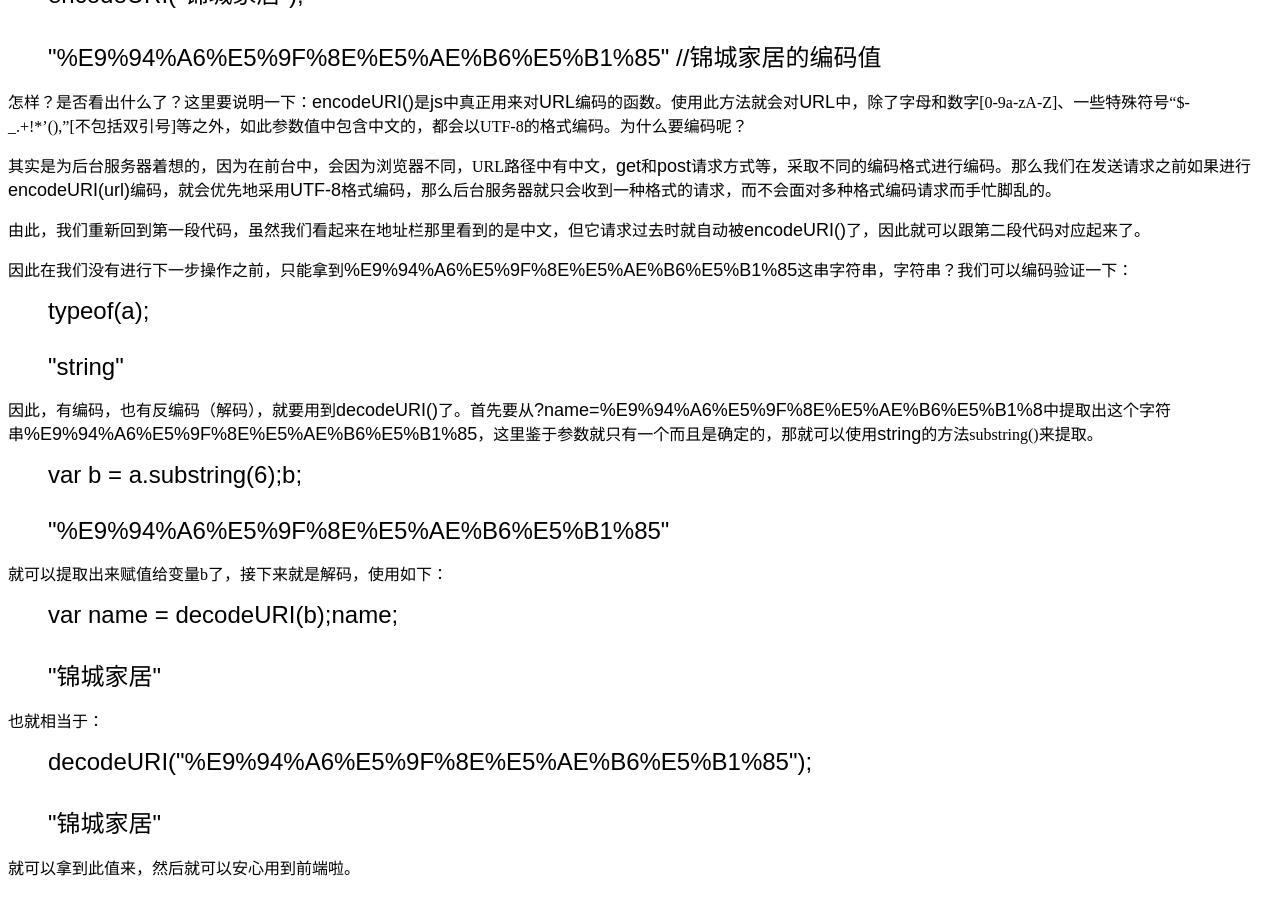
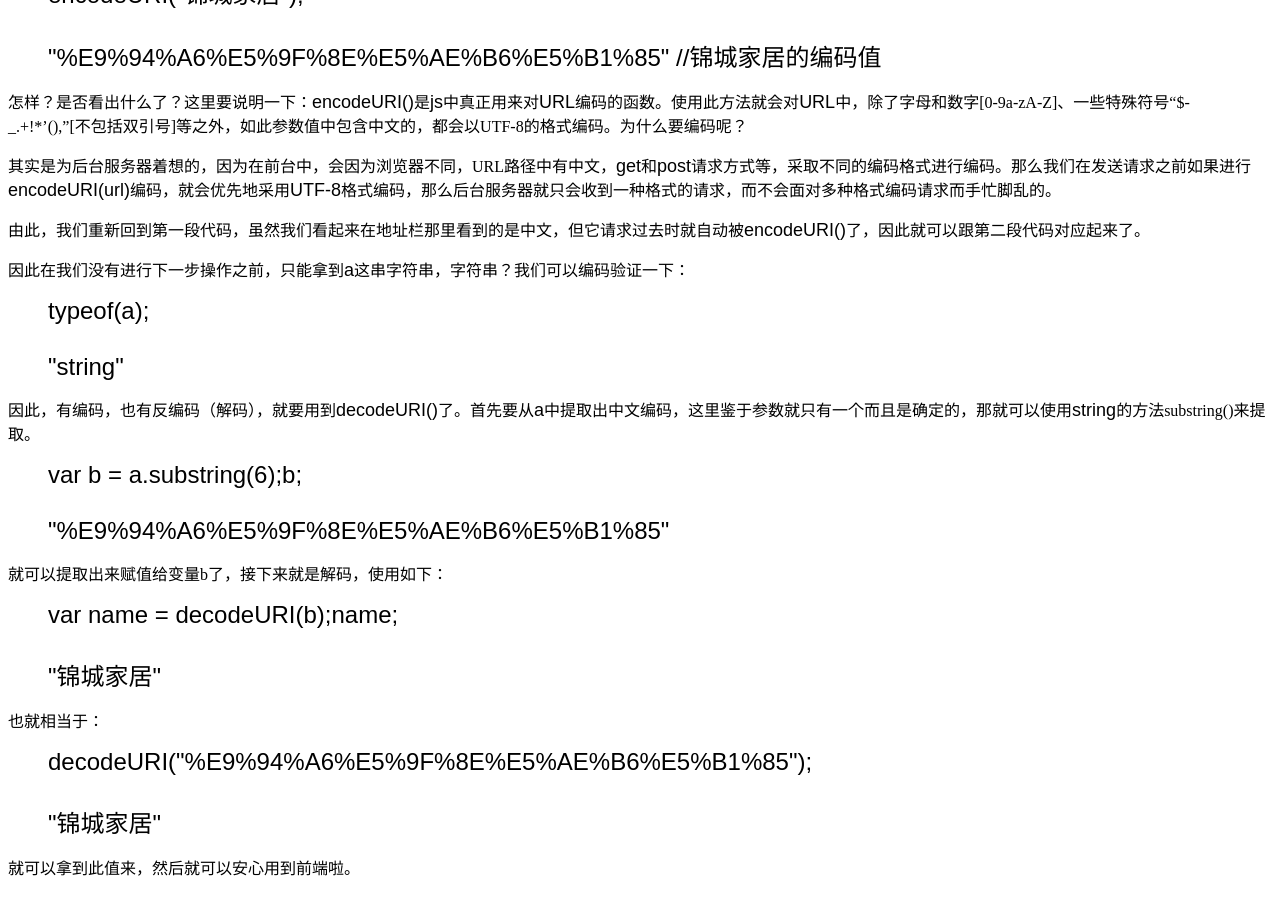
Before and after one commit to pigerla/pigerla.github.com, a Jekyll site: the page built from _posts/2013-09-28-记录Ajax和URL参数值编码的使用.md, in a window 1280 px wide and 900 px high, scrolled down 876 px. Built offline with Jekyll 4.4.1, drawn with Linux system fonts in a browser that asks for light colours; comment, search, counter and statistics services are not loaded.

Commit message:
更新内容啊

```diff
--- a/_posts/2013-09-28-记录Ajax和URL参数值编码的使用.md
+++ b/_posts/2013-09-28-记录Ajax和URL参数值编码的使用.md
@@ -45,7 +45,7 @@ encodeURI("锦城家居");
 
 由此，我们重新回到第一段代码，虽然我们看起来在地址栏那里看到的是中文，但它请求过去时就自动被`encodeURI()`了，因此就可以跟第二段代码对应起来了。
 
-因此在我们没有进行下一步操作之前，只能拿到`%E9%94%A6%E5%9F%8E%E5%AE%B6%E5%B1%85`这串字符串，字符串？我们可以编码验证一下：
+因此在我们没有进行下一步操作之前，只能拿到`a`这串字符串，字符串？我们可以编码验证一下：
 
 {% highlight html %}
 
@@ -55,7 +55,7 @@ typeof(a);
 
 {% endhighlight %}
 
-因此，有编码，也有反编码（解码），就要用到`decodeURI()`了。首先要从`?name=%E9%94%A6%E5%9F%8E%E5%AE%B6%E5%B1%8`中提取出这个字符串`%E9%94%A6%E5%9F%8E%E5%AE%B6%E5%B1%85`，这里鉴于参数就只有一个而且是确定的，那就可以使用`string`的方法substring()来提取。
+因此，有编码，也有反编码（解码），就要用到`decodeURI()`了。首先要从`a`中提取出中文编码，这里鉴于参数就只有一个而且是确定的，那就可以使用`string`的方法substring()来提取。
 
 {% highlight html %}
 
@@ -76,7 +76,9 @@ var name = decodeURI(b);name;
 
 {% endhighlight %}
 
+
 也就相当于：
+
 
 {% highlight html %}
 
@@ -86,7 +88,9 @@ decodeURI("%E9%94%A6%E5%9F%8E%E5%AE%B6%E5%B1%85");
 
 {% endhighlight %}
 
+
 就可以拿到此值来，然后就可以安心用到前端啦。
+
 
 ## 关于Ajax异步请求的一些小事 ##
 
```
